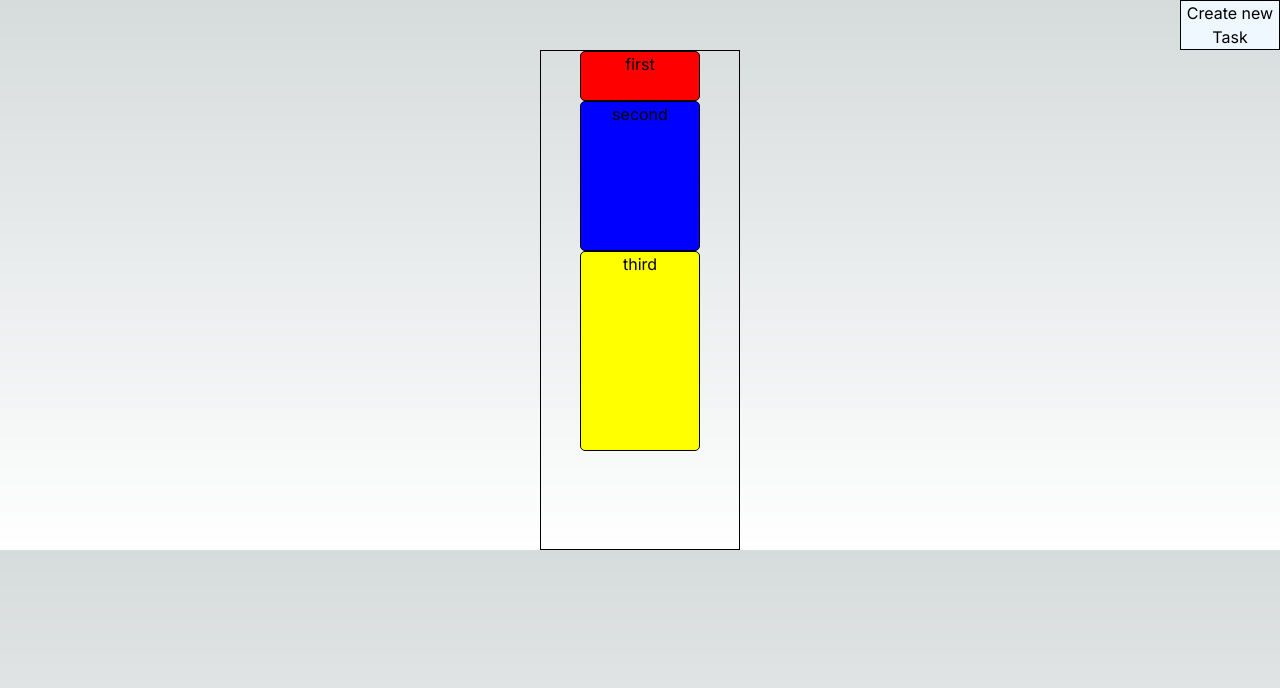
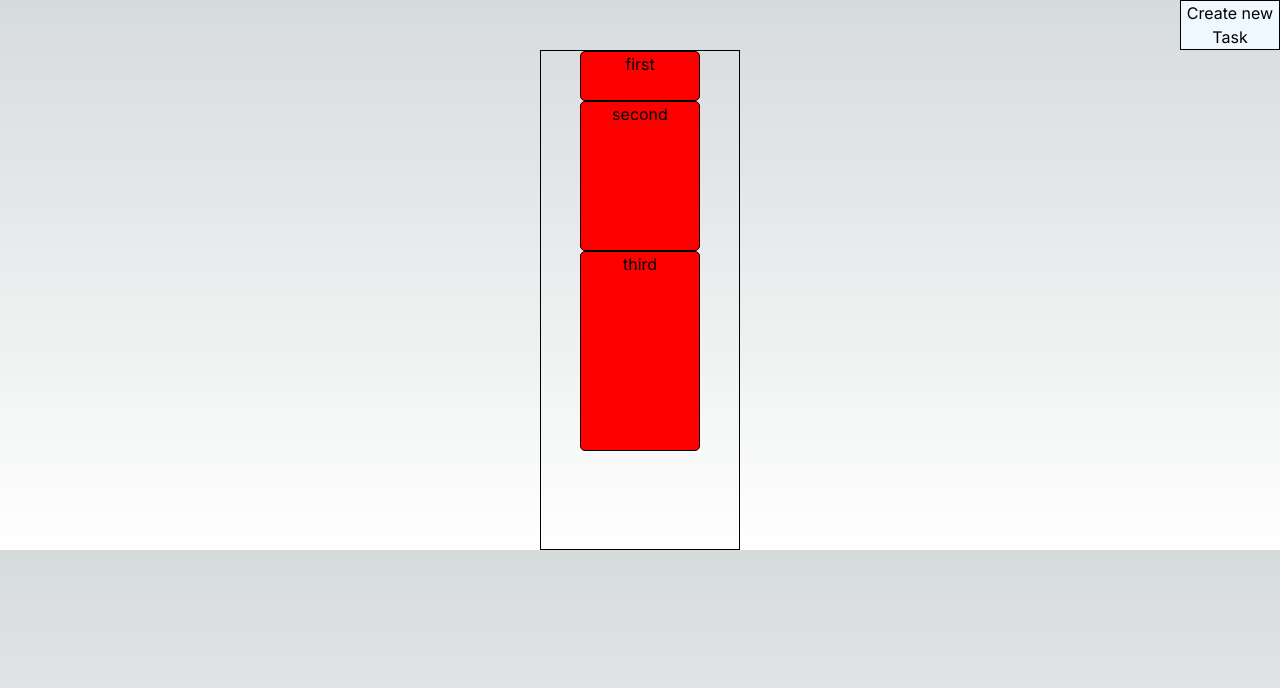
Before and after one commit to bsbgreenfield/dasher, a Next.js app: page / in a window 1280 px wide. Shown: the top 688 px of the page. Built offline with nearby package versions, Linux system fonts and the light colour scheme.

Commit message:
bring logic back into components

```diff
--- a/src/app/data/dummy_data.ts
+++ b/src/app/data/dummy_data.ts
@@ -7,21 +7,21 @@ const user1: User = {
   const colorArray: string[] = ["red", "blue", "yellow"];
   const dummyTasks : Task[]  = [
     {
-        id: "0",
+        id: "a-0",
         name: "first",
         description: "This is a test description",
         owner: user1,
         height: 50, index: 0
       },
       {
-        id: "1",
+        id: "a-1",
         name: "second",
         description: "This is a another test description",
         owner: user1,
         height: 150, index: 1
       },
       {
-        id: "2",
+        id: "a-2",
         name: "third",
         description: "This is a third test description!!",
         owner: user1,
--- a/src/app/lib/definitions/prog-bar.tsx
+++ /dev/null
@@ -1,106 +0,0 @@
-import { Dispatch, useRef } from "react";
-import { Task } from "./types";
-import { colorArray, dummyTasks } from "@/app/data/dummy_data";
-import TaskRect from "@/app/ui/sandbox/taskRect";
-
-export default class ProgressBar{
-
-    private taskPosMapInit = new Map<number, [number, number]>([[0, [0, 50]], [1, [50, 100]], [2, [150, 200]]]);
-    public posMap = useRef<Map<number, [number, number]>>(this.taskPosMapInit); // store the pos map in a ref so we can store changes without updating the tasks
-    public tasksArray = useRef<Task[]>([dummyTasks[0], dummyTasks[1], dummyTasks[2]]);
-    private dispatchNewTaskElements;
-    public currentTaskElementArray: React.JSX.Element[] = [];
-    constructor(
-        dispatchNewTaskElements: Dispatch<{type: String, newState: React.JSX.Element[]}>,
-        ) {
-        this.switchTaskIndices = this.switchTaskIndices.bind(this);
-        this.dispatchNewTaskElements = dispatchNewTaskElements;
-    }
-    displayNewTask = (createdTask: Task) => {
-        const newTasks: Task[] = [...this.tasksArray.current, createdTask];
-        this.tasksArray.current = newTasks;
-        this.generateTaskArray(newTasks);
-    }
-
-    generateTaskArray(tasksWithNewIndices: Task[]): React.JSX.Element[] {
-        const newTaskPosMap = this.getUpdatedPosMap(tasksWithNewIndices); // update map of the element postions based on the new indices
-        this.posMap.current = newTaskPosMap;
-        const newElementArray: React.JSX.Element[] = this.genTaskElementArray(tasksWithNewIndices);
-        this.dispatchNewTaskElements(
-            {
-                type:"tasks_updated",
-                newState:newElementArray
-            });
-            this.currentTaskElementArray = newElementArray;
-            return newElementArray;
-    };
-
-     getUpdatedPosMap(tasks: Task[]): Map<number, [number, number]> {
-        const newTaskPosMap = new Map<number, [number, number]>()
-        let newYPos: number = 0; //initialize new position (pixels) for the first task element
-
-        for (let i = 0; i < tasks.length; i++) {
-
-            let taskAtIthPosition = tasks.find(task => task.index == i)
-            newTaskPosMap.set(i, [newYPos, taskAtIthPosition!.height])
-
-            newYPos = newYPos + taskAtIthPosition!.height
-        }
-        return newTaskPosMap;
-
-    }
-     genTaskElementArray(tasks: Task[]): React.JSX.Element[] {
-        const newElementArray: React.JSX.Element[] = [];
-        for (let i = 0; i < tasks.length; i++) {
-            let taskAtIthPosition = tasks.find(task => task.index == i);
-            let taskElement: React.JSX.Element =
-                <TaskRect
-                    key={taskAtIthPosition!.id}
-                    task={taskAtIthPosition!}
-                    yPos={this.posMap.current.get(i)![0]}
-                    positionMap={this.posMap.current} // this may be an issue as taskPosMap is not set at this point. Maybe it will update dynamically?
-                    switchTaskIndices={this.switchTaskIndices}
-                    color={colorArray[parseInt(taskAtIthPosition!.id)]}
-                />
-
-            newElementArray.push(taskElement);
-        }
-
-        return newElementArray;
-    }
-
-     switchTaskIndices(oldIndex: number, newIndex: number): React.JSX.Element[] | null{
-       let newTasks = this.calculateNewTaskIndices(oldIndex, newIndex);
-
-        this.tasksArray.current = newTasks;
-
-        return this.generateTaskArray(newTasks)
-    }
-
-    calculateNewTaskIndices(oldIndex: number, newIndex: number): Task[]{
-        const newTasks: Task[] = [];
-        if (newIndex < 0) newIndex = 0; // im not sure why it does this.
-        const movingDown = (oldIndex < newIndex);
-        for (let i = 0; i <= this.tasksArray.current.length - 1; i++) {
-            let newTask = this.tasksArray.current[i]
-            if (newTask.index == oldIndex) { // if this is the selected task, move it to its new position
-                newTask.index = newIndex
-            }
-            else if (movingDown) {
-                if (newTask.index <= newIndex && newTask.index >= oldIndex) { // if the task is moving down, everything at or above the new index needs to shift upwards
-                    newTask.index = this.tasksArray.current[i].index - 1;                // also, if the task is above where the moving task started, do nothing
-                } // otherwise, the position should stay the same
-
-            }
-            else if (!movingDown){ // if the task is moving up, everything at or below the new index needs to shift down
-                if (newTask.index >= newIndex && newTask.index <= oldIndex) { // also , if the task is below where the selected task started, do nothing
-                    newTask.index = this.tasksArray.current[i].index + 1;
-                }
-                // everything above the new index can stay where is was
-            }
-
-            newTasks.push(newTask);
-        }
-        return newTasks;
-    }
-}
--- a/src/app/ui/sandbox/progBar.tsx
+++ b/src/app/ui/sandbox/progBar.tsx
@@ -1,13 +1,78 @@
-import { useState } from "react"
+import { Task, ProgBarTask } from "@/app/lib/definitions/types";
+import { useEffect, useRef, useState } from "react"
+import TaskRect from "./taskRect";
 
-export default function ProgBar({taskElementArray} : {taskElementArray: React.JSX.Element[]}){
+export default function ProgBar({tasks, id, addTask, switchTaskIndices} : {
+  tasks:  Task[] | [],
+  id: string,
+  addTask : (id: string, task: Task) => void
+  switchTaskIndices: (oldIndex: number, newIndex: number, progBarId: string) => Task[]
+}){
 
+    function getProgBarTasks(tasks:Task[]): ProgBarTask[]{
+      let newPosMap = getUpdatedPosMap(tasks)
+      let yPos = 0;
+      let progBarTaskArray : ProgBarTask[]= [];
+      for (let i = 0; i < tasks.length; i++){
+        let taskAtIthPosition = tasks.find(task => task.index == i);
+        progBarTaskArray.push({
+          id: taskAtIthPosition!.id,
+          name: taskAtIthPosition!.name,
+          description: taskAtIthPosition!.description,
+          owner: taskAtIthPosition!.owner,
+          height: taskAtIthPosition!.height,
+          yPos: yPos,
+          positionMap: newPosMap,
+          index: taskAtIthPosition!.index
+        })
+        yPos = yPos + taskAtIthPosition!.height
+      }
+      return progBarTaskArray;
+    }
+    const [progBarTasks, setProgBarTasks] = useState<ProgBarTask[]>()
+
+    useEffect(()=>{
+      setProgBarTasks(getProgBarTasks(tasks));
+    },[])
+
+
+function doTaskSwap(oldIndex: number, newIndex: number): Map<number, [number, number]>{
+  const newTaskArray = switchTaskIndices(oldIndex, newIndex, id);
+  let newProgBarTaskArray = getProgBarTasks(newTaskArray);
+  setProgBarTasks(newProgBarTaskArray);
+  return newProgBarTaskArray[0].positionMap
+}
+
+ function getUpdatedPosMap(tasks: Task[]):Map<number, [number, number]>  {
+    const newTaskPosMap = new Map<number, [number, number]>()
+    let newYPos: number = 0; //initialize new position (pixels) for the first task element
+
+    for (let i = 0; i < tasks.length; i++) {
+
+        let taskAtIthPosition = tasks.find(task => task.index == i)
+        newTaskPosMap.set(i, [newYPos, taskAtIthPosition!.height])
+
+        newYPos = newYPos + taskAtIthPosition!.height
+    }
+    return newTaskPosMap;
+
+}
 
     return (
         <div className="sandbox-body">
         <div className="sandbox-body-content">
           <div className="prog-bar">
-            {taskElementArray}
+            {progBarTasks ?
+            progBarTasks!.map(task => <TaskRect
+            key={task.id}
+             task={task}
+             yPos={task.yPos}
+             height = {task.height}
+             positionMap={task.positionMap}
+             swap={doTaskSwap}
+             color="red"
+              />)
+            : <></>}
           </div>
         </div>
       </div>
--- a/src/app/ui/sandbox/sandbox.tsx
+++ b/src/app/ui/sandbox/sandbox.tsx
@@ -12,30 +12,53 @@ import { colorArray, dummyTasks } from "@/app/data/dummy_data";
 import { Task } from "@/app/lib/definitions/types";
 import NewTaskForm from "./newTaskForm";
 import ProgBar from "./progBar";
-import ProgressBar from "@/app/lib/definitions/prog-bar";
+
 
 export default function Sandbox() {
+    const progMapInit = new Map<string, Task[]>();
+    progMapInit.set("a", [dummyTasks[0], dummyTasks[1], dummyTasks[2]]);
+    const progBarsMap = useRef<Map<string, Task[]>>(progMapInit);
 
-    let [taskElementArray, dispatchNewTaskElements] = useReducer(reducer, []);
-    const progressBar = new ProgressBar(dispatchNewTaskElements);
+    function addTask(progBarId: string, task: Task){
+        const newProgBarMap = progBarsMap;
+        const newTaskArray = [...progBarsMap.current.get(progBarId)!, task];
+        newProgBarMap.current.set(progBarId, newTaskArray);
+    }
+
+    function switchTaskIndices(oldIndex: number, newIndex: number, progBarId: string): Task[]{
+       console.log(`switching ${oldIndex} to ${newIndex}`)
+        const newTasks: Task[] = [];
+        const progBarTasks: Task[] = progBarsMap.current.get(progBarId)!
+        if (newIndex < 0) newIndex = 0; // im not sure why it does
+        const movingDown = (oldIndex < newIndex);
+        for (let i = 0; i < progBarTasks.length; i++) {
+            let newTask = progBarTasks[i];
+            if (newTask.index == oldIndex) { // if this is the selected task, move it to its new position
+                newTask.index = newIndex
+            }
+            else if (movingDown) {
+                if (newTask.index <= newIndex && newTask.index >= oldIndex) { // if the task is moving down, everything at or above the new index needs to shift upwards
+                    newTask.index = progBarTasks[i].index - 1;                // also, if the task is above where the moving task started, do nothing
+                } // otherwise, the position should stay the same
+
+            }
+            else if (!movingDown){ // if the task is moving up, everything at or below the new index needs to shift down
+                if (newTask.index >= newIndex && newTask.index <= oldIndex) { // also , if the task is below where the selected task started, do nothing
+                    newTask.index = progBarTasks[i].index + 1;
+                }
+                // everything above the new index can stay where is was
+            }
+
+            newTasks.push(newTask);
+        }
+        progBarsMap.current.set(progBarId, newTasks)
+        return newTasks;
+    }
 
     const [formVisible, setFormVisible] = useState<boolean>(false)
     const toggleForm = () => {
         setFormVisible(!formVisible)
     }
-
-    const tasksArrayInit = [dummyTasks[0], dummyTasks[1], dummyTasks[2]];
-    useEffect(() => {
-        progressBar.generateTaskArray(tasksArrayInit)
-    }, []);
-
-    function reducer(state: any, action: { type: String, newState: any }) {
-        switch (action.type) {
-            case "tasks_updated": {
-                return action.newState
-            }
-        }
-    };
 
     return (
         <div>
@@ -48,8 +71,7 @@ export default function Sandbox() {
                     {formVisible ? "Cancel" : "Create new Task"}
                 </div>
             </div>
-            <NewTaskForm toggleForm={toggleForm} displayNewTask={progressBar.displayNewTask} formVisible={formVisible} />
-            <ProgBar taskElementArray={taskElementArray} />
+            <ProgBar id={"a"} tasks={progBarsMap.current.get("a") || [] }  addTask={addTask} switchTaskIndices={switchTaskIndices} />
         </div>
 
     )
--- a/src/app/ui/sandbox/taskRect.tsx
+++ b/src/app/ui/sandbox/taskRect.tsx
@@ -4,39 +4,49 @@ import {Draggable  } from "../../lib/definitions/task-rect";
 export default function TaskRect({
     task,
     yPos,
+    height,
     positionMap,
-    switchTaskIndices,
+    swap,
     color,
             }: {
     task: Task,
     yPos: number,
-    positionMap: Map<number, [number, number]>,
-    switchTaskIndices: (oldIndex: number, newIndex: number) => React.JSX.Element[] | null,
+    height: number,
+    positionMap: Map<number, [number, number]>
+    swap: (oldIndex: number, newIndex: number) => Map<number, [number, number]>,
     color: string,
 }){
-
     let dragged: boolean = false;
     const draggableDiv = new Draggable();
     // in posMap: value[0] = yPos, value[1] = height
+
+    function TID(fullId: string): number { // "Task ID"
+        return parseInt(fullId.split('-').pop()!);
+    }
     const calculateNewIndex = (newPos: {newX: number, newY: number}): number =>{
         let newIndex = task.index;
         const BreakException = {};
-        const finalPosMapVal = positionMap.get(positionMap.size - 1)
-        if ( finalPosMapVal  && newPos.newY > finalPosMapVal[0]  ) return (positionMap.size - 1) // check if moving all the wy to the end
         try{
-            if(newPos.newY > yPos){ // moving down
+            if(newPos.newY > yPos ){ // moving down
                 positionMap.forEach(function(value, key){
-                    if(newPos.newY + task.height > (value[0] + value[1])){// if the bottom of the selected task is below  the bottom of the mapped task bottom
-                        newIndex = key ; // keep setting until we find something its not below
+                    if(value[0] > yPos){ // only valid if other div started below selected div
+                        if((newPos.newY + task.height > (value[0] + value[1]))){// if the bottom of the selected task is below  the bottom of the mapped task bottom
+                            console.log(`${newPos.newY + task.height} is greater than ${value[0] + value[1]}`)
+                            newIndex = key; // keep setting until we find something its not below
+
+                        }
                     }
                 })
             }
             else{ // moving up
                 positionMap.forEach(function(value, key){
-                    if(newPos.newY < (value[0] + 5)){
-                        console.log(`${newPos.newY} < ${value[0]}`)
-                        newIndex = key ;
-                        throw BreakException; // short foreach loop to get the first key
+                    if(value[0]< yPos){ // only valid if the other div started above selected div
+                        console.log(`${key} started above ${yPos}`)
+                        if((newPos.newY < (value[0] + 5))){
+                            newIndex = key;
+                            console.log(`new index of ${task.id} is ${key}`)
+                            throw BreakException; // short foreach loop to get the first key
+                    }
                     }
                 })
             }
@@ -52,32 +62,29 @@ export default function TaskRect({
         const thisDiv = document.getElementById(task.id) as HTMLDivElement;
         const progBar = thisDiv.parentElement as HTMLDivElement;
         if(thisDiv){
-            thisDiv.style.zIndex = "5";
+            thisDiv.style.zIndex = "40";
             draggableDiv.startMoving(thisDiv, thisDiv.parentElement as HTMLDivElement, {xPos: 0, yPos: yPos});
             const stopMove = () => {
                 thisDiv.removeEventListener("mousemove", activePostion);
                 thisDiv.style.zIndex = "0";
-                let newPos = draggableDiv.stopMoving(progBar, thisDiv)
+                let newPos = draggableDiv.stopMoving(progBar, thisDiv);
                 thisDiv.removeEventListener("mouseup", stopMove)
-                let newIndex = task.index;
-                if (newPos){
-                     newIndex =  calculateNewIndex(newPos);
-                }
-                const newElementArray = switchTaskIndices(task.index, newIndex);
-                positionMap = newElementArray![newIndex].props.positionMap;
-                yPos = newElementArray![newIndex].props.yPos.toString();
-                draggableDiv.move(thisDiv, progBar.clientWidth/2 - thisDiv.clientWidth/2, yPos);
+
+
+                let newIndex =  calculateNewIndex(newPos!);
+
+                const newPosArray = swap(task.index, newIndex);
+                draggableDiv.move(thisDiv, progBar.clientWidth/2 - thisDiv.clientWidth/2, newPosArray.get(task.index)![0]);
                 dragged = false;
             };
             const activePostion = (e: MouseEvent) =>{
                 if(!dragged){
                     thisDiv.style.zIndex = "5";
                     let newPos = draggableDiv.stopMoving(progBar, thisDiv);
-                    let currIndex = calculateNewIndex(newPos!);
-                    if( currIndex !== task.index){
-                        const newElementArray = switchTaskIndices(task.index, currIndex);
-                        positionMap = newElementArray![currIndex].props.positionMap;
-                        yPos = newElementArray![currIndex].props.yPos.toString();
+                    let newIndex = calculateNewIndex(newPos!);
+                    if( newIndex !== task.index){
+                        swap(task.index, newIndex);
+                        task.index = newIndex;
                         dragged = false;
                     }
                 }
@@ -111,7 +118,11 @@ export default function TaskRect({
         className="task-rect"
         data-open='false'
         onMouseDown={grabTask}
-        style={{"top" : yPos, "backgroundColor": color, "height": task.height}}
+        style={
+            {"top" : yPos,
+            "backgroundColor": color,
+            "height": height}
+        }
         >
             {task.name}
         </div>
--- a/tsconfig.json
+++ b/tsconfig.json
@@ -13,6 +13,7 @@
     "isolatedModules": true,
     "jsx": "preserve",
     "incremental": true,
+    "downlevelIteration": true,
     "plugins": [
       {
         "name": "next"
```
Also changed, not shown: src/app/lib/definitions/types.ts (+10 -1 lines).
